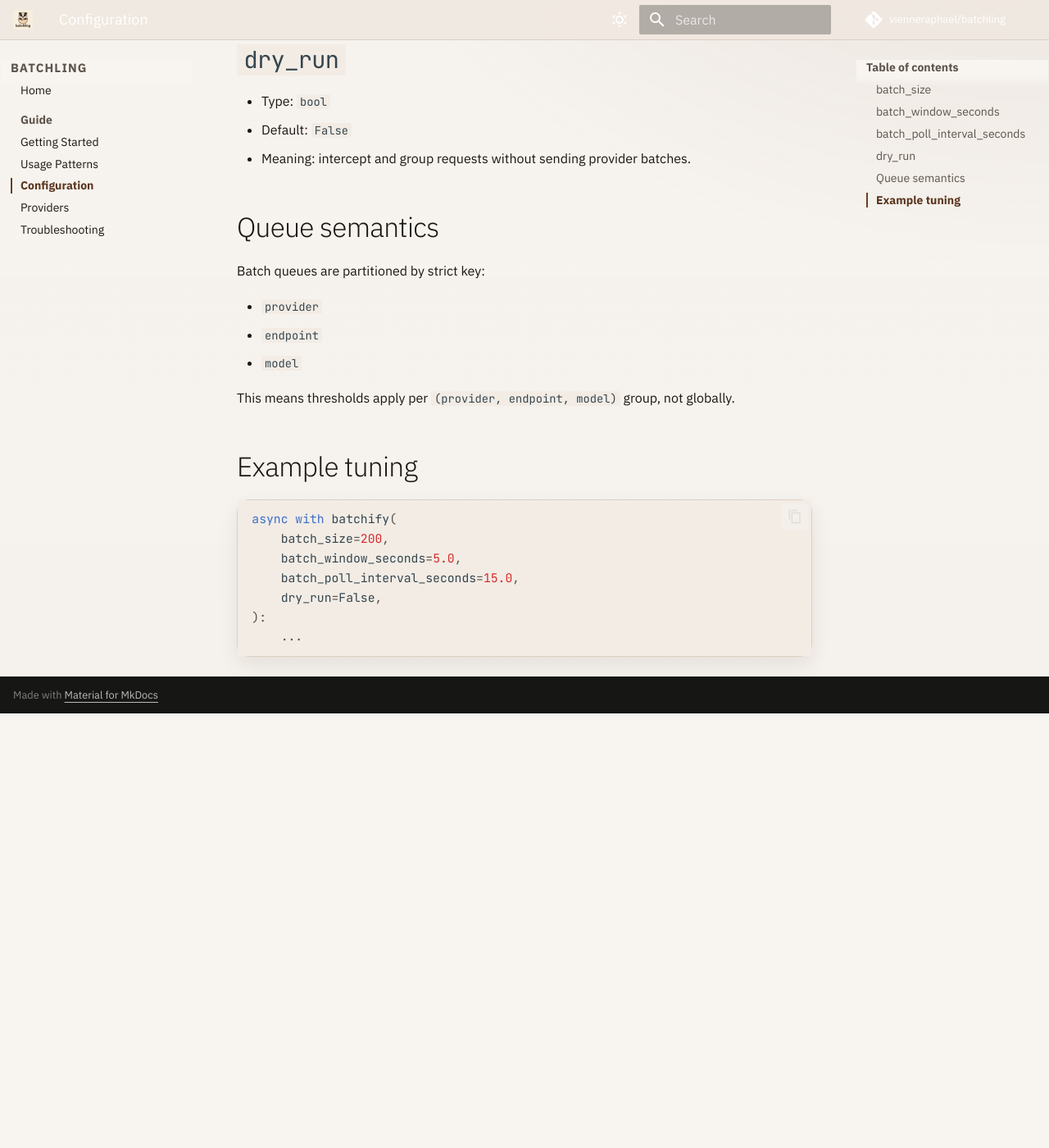
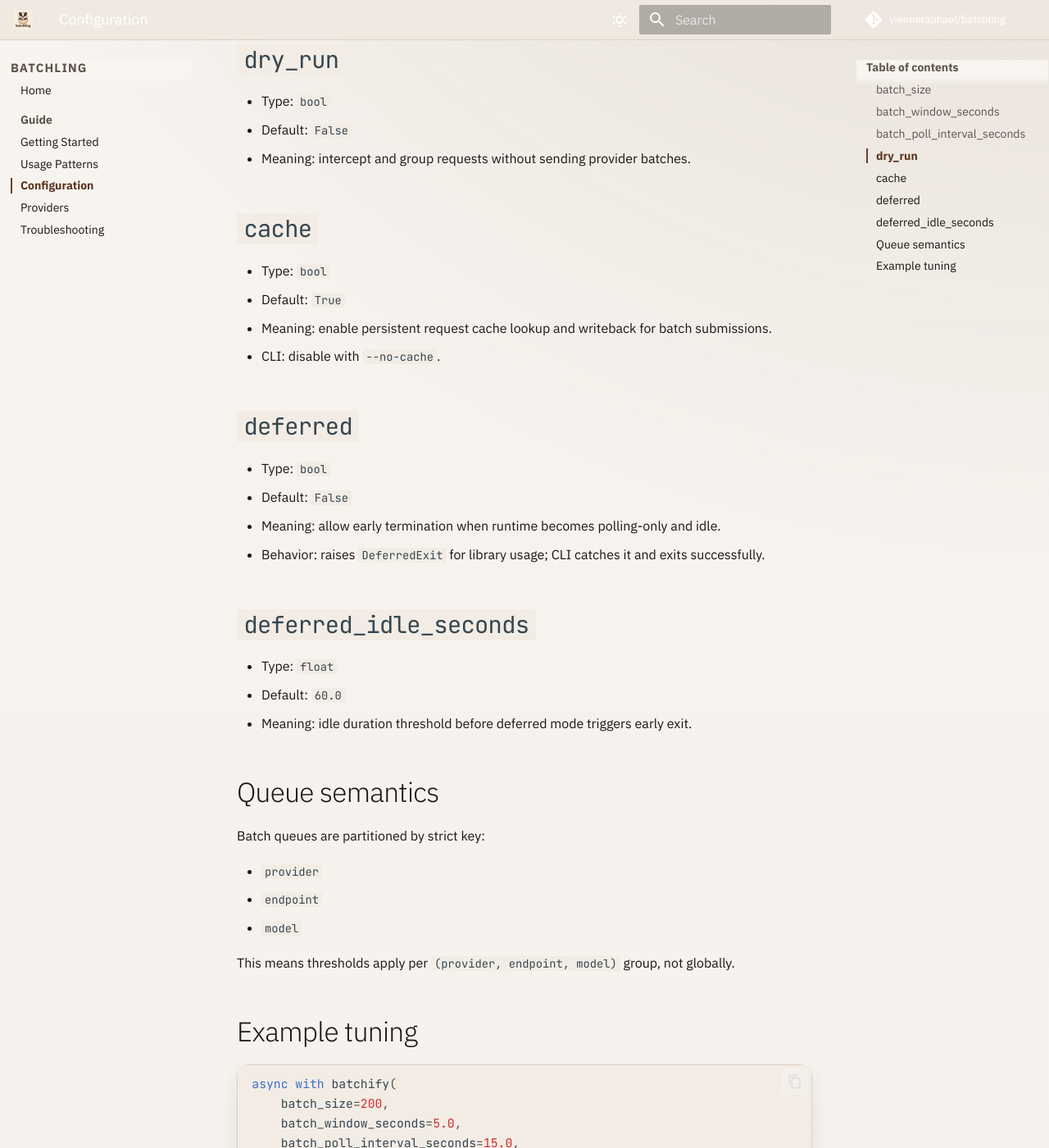
Before and after one commit to vienneraphael/batchling, an MkDocs documentation site: the page built from docs/configuration.md, in a window 1280 px wide and 1400 px high, scrolled down 851 px. Shown: the whole window at 82% size. Built offline with MkDocs 1.6.1 and Material for MkDocs 9.7.7, drawn with Linux system fonts in a browser that asks for light colours; comment, search, counter and statistics services are not loaded; before the commit the page ends 1721 px from its top, so only the background shows below that; some of the changed text lies outside the part shown.

Commit message:
docs: document cache defaults and deferred mode lifecycle

```diff
--- a/docs/configuration.md
+++ b/docs/configuration.md
@@ -1,6 +1,6 @@
 # Configuration
 
-batchling exposes four user-facing controls.
+batchling exposes user-facing controls for queueing, polling, caching, and deferred mode.
 
 ## `batch_size`
 
@@ -26,6 +26,26 @@ batchling exposes four user-facing controls.
 - Default: `False`
 - Meaning: intercept and group requests without sending provider batches.
 
+## `cache`
+
+- Type: `bool`
+- Default: `True`
+- Meaning: enable persistent request cache lookup and writeback for batch submissions.
+- CLI: disable with `--no-cache`.
+
+## `deferred`
+
+- Type: `bool`
+- Default: `False`
+- Meaning: allow early termination when runtime becomes polling-only and idle.
+- Behavior: raises `DeferredExit` for library usage; CLI catches it and exits successfully.
+
+## `deferred_idle_seconds`
+
+- Type: `float`
+- Default: `60.0`
+- Meaning: idle duration threshold before deferred mode triggers early exit.
+
 ## Queue semantics
 
 Batch queues are partitioned by strict key:
@@ -43,6 +63,9 @@ async with batchify(
     batch_size=200,
     batch_window_seconds=5.0,
     batch_poll_interval_seconds=15.0,
+    cache=True,
+    deferred=False,
+    deferred_idle_seconds=60.0,
     dry_run=False,
 ):
     ...
```
Also changed, not shown: README.md (+19 -0 lines), docs/architecture/api.md (+9 -2 lines), docs/architecture/core.md (+14 -14 lines).
